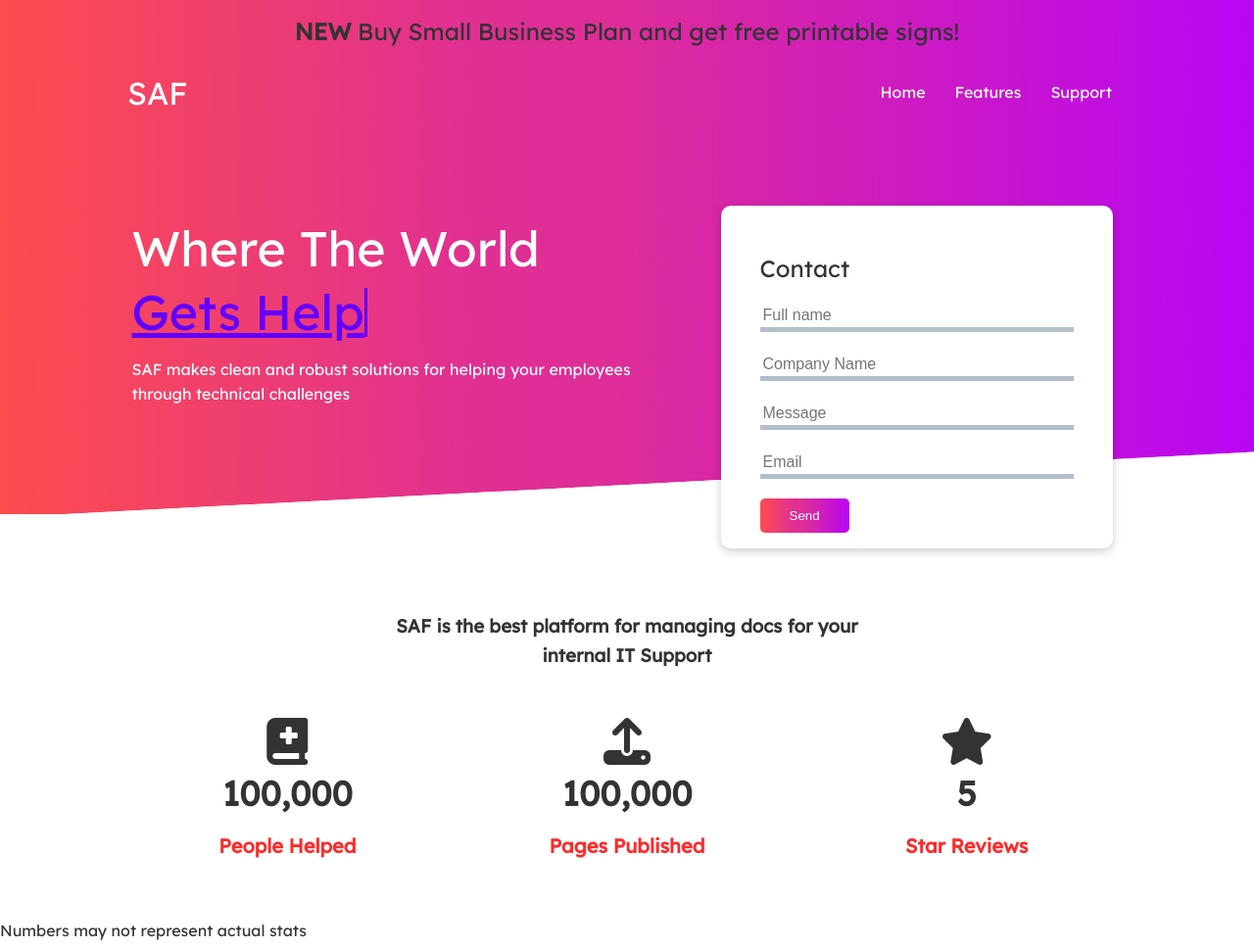
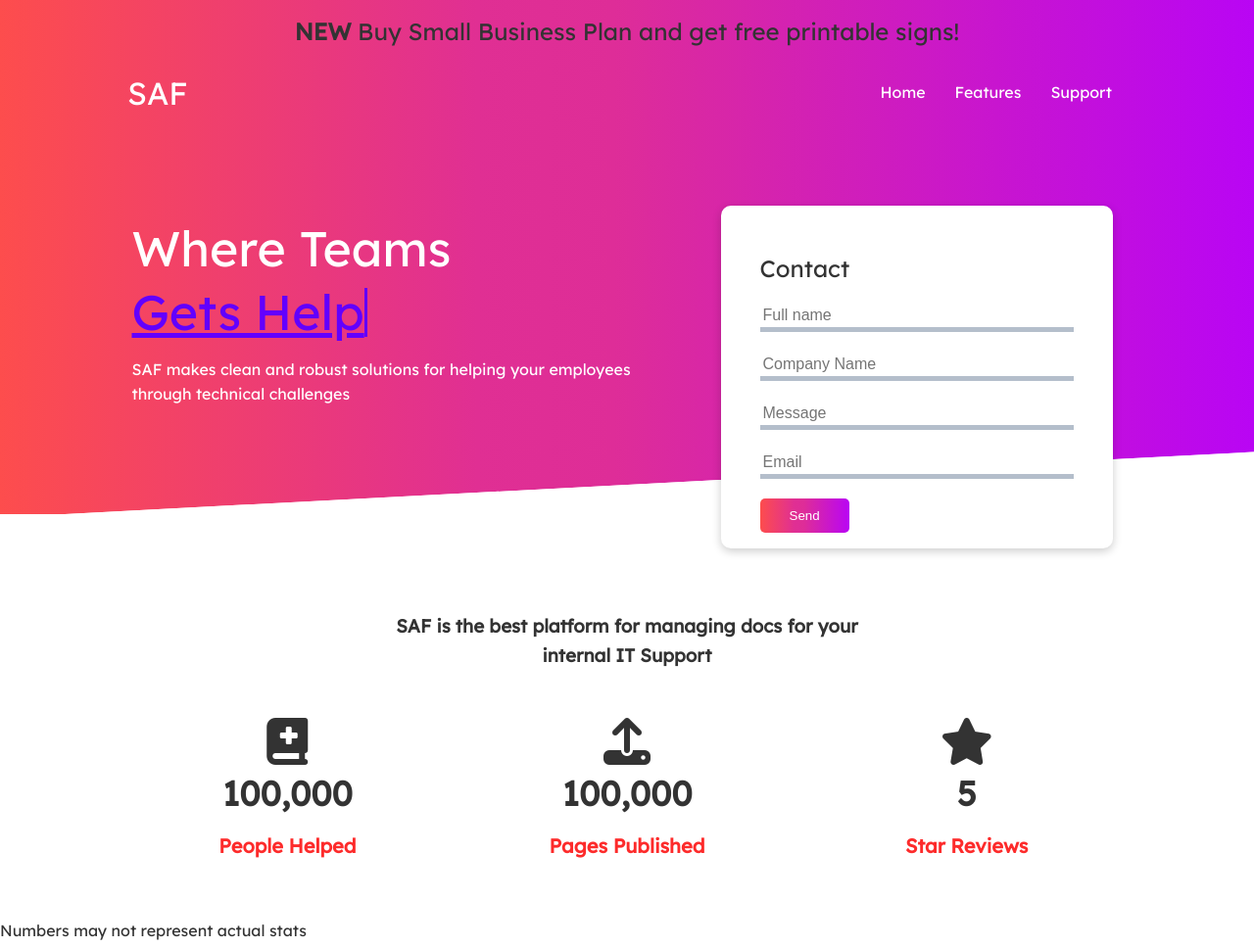
Before and after one commit to TheSAFComapny/Web, a website: page index.html in a window 1280 px wide. Shown: the top 967 px of the page at 98% size. Drawn offline with Linux system fonts and the light colour scheme; a script that the page names is missing; a web font is replaced by a local one.

Commit message:
world => Teams

```diff
--- a/index.html
+++ b/index.html
@@ -83,7 +83,7 @@
                     </head>
 
                     <body>
-                        <h1>Where The World</h1>
+                        <h1>Where Teams</h1>
                     <div id="container">
                         <div id="text"></div>
                     </div>
```
